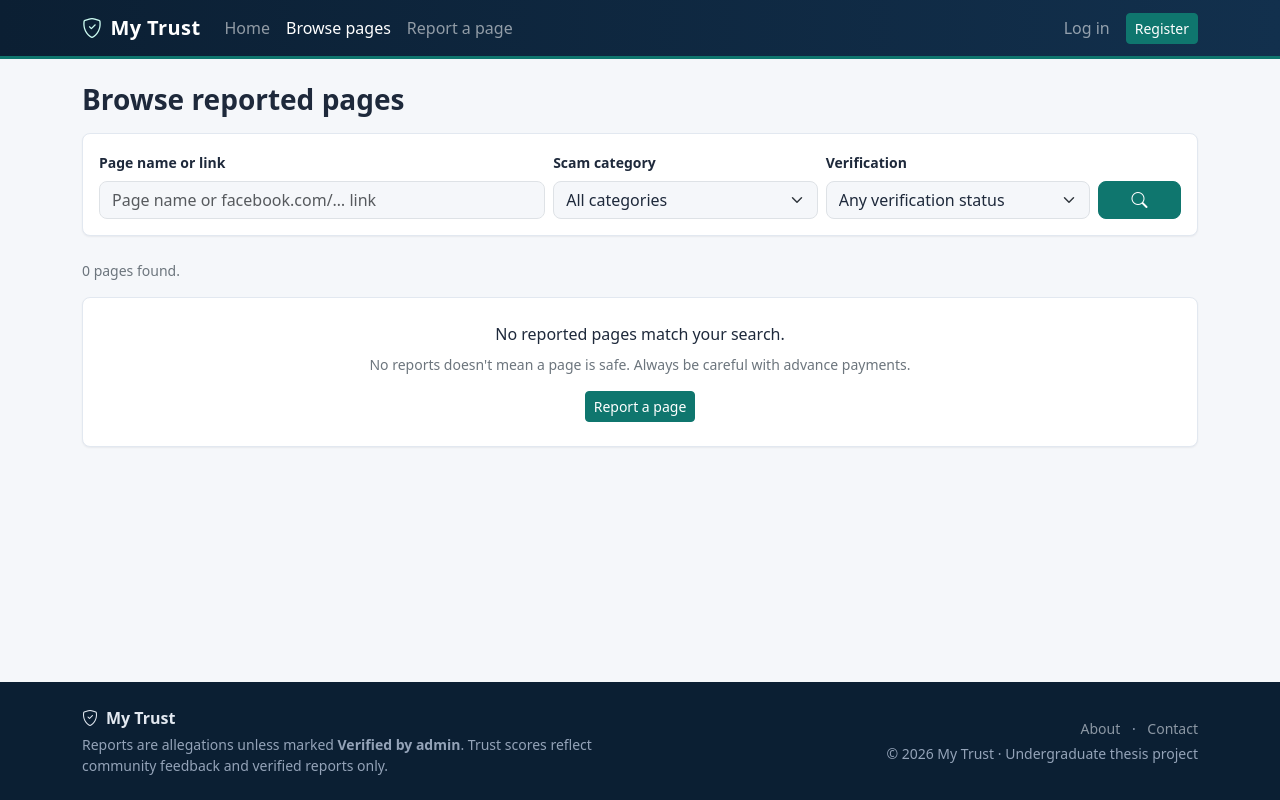
After one commit to muhammadtamimworkplace/my-trust, a Django app: page /pages/ in a window 1280 px wide. The commit adds this page. Run offline with Django 5.2, Linux system fonts and the light colour scheme; data that the repository does not hold is empty; parts of the project's set-up code (start-up, migrations or seed data) failed here and were passed over; some libraries are stand-ins or nearby versions.

Commit message:
feat: add page search and filters

```diff
--- a/reports/forms.py
+++ b/reports/forms.py
@@ -7,6 +7,28 @@ from core.validators import ALLOWED_IMAGE_EXTENSIONS, EVIDENCE_VALIDATORS
 
 from .models import ScamReport
 from .utils import normalize_facebook_url
+
+
+class PageSearchForm(BootstrapFormMixin, forms.Form):
+    """GET filters for the page list. Every field is optional."""
+
+    VERIFIED = "verified"
+    UNVERIFIED = "unverified"
+    STATUS_CHOICES = [
+        ("", "Any verification status"),
+        (VERIFIED, "Has verified reports"),
+        (UNVERIFIED, "Only unverified allegations"),
+    ]
+
+    q = forms.CharField(
+        label="Page name or link", required=False, max_length=255,
+        widget=forms.TextInput(attrs={"type": "search", "placeholder": "Page name or facebook.com/… link"}),
+    )
+    category = forms.ChoiceField(
+        label="Scam category", required=False,
+        choices=[("", "All categories")] + ScamReport.Category.choices,
+    )
+    status = forms.ChoiceField(label="Verification", required=False, choices=STATUS_CHOICES)
 
 
 class MultipleFileInput(forms.ClearableFileInput):
--- a/reports/services.py
+++ b/reports/services.py
@@ -1,14 +1,56 @@
 """Business logic for reports (kept out of views so it can be tested directly)."""
 import logging
 
+from django.core.exceptions import ValidationError
 from django.db import transaction
-from django.db.models import Count
+from django.db.models import Count, Max, Q
 
 from trustscore.services import recalculate_trust
 
 from .models import Evidence, FacebookPage, ScamReport
+from .utils import normalize_facebook_url
 
 logger = logging.getLogger(__name__)
+
+PUBLIC_REPORT = ~Q(reports__status=ScamReport.Status.REJECTED)
+
+
+def search_pages(query="", category="", verification=""):
+    """Pages matching the public search filters, newest reported first.
+
+    - `query`: a Facebook link (any form) is normalized and matched exactly;
+      anything else matches the page name (case-insensitive, partial).
+    - `category`: pages with a *public* (non-rejected) report in that category.
+    - `verification`: "verified" = at least one admin-verified report;
+      "unverified" = public allegations but no verified report.
+    Only pages with public information appear: a page whose only reports were
+    rejected (and that has no visible feedback) is not listed.
+    """
+    pages = FacebookPage.objects.select_related("trust").annotate(
+        public_reports=Count("reports", filter=PUBLIC_REPORT, distinct=True),
+        verified_reports=Count("reports", filter=Q(reports__status=ScamReport.Status.APPROVED), distinct=True),
+        visible_feedback=Count("feedback", filter=Q(feedback__is_hidden=False), distinct=True),
+        last_reported=Max("reports__created_at", filter=PUBLIC_REPORT),
+    ).filter(Q(public_reports__gt=0) | Q(visible_feedback__gt=0))
+
+    query = (query or "").strip()
+    if query:
+        try:
+            pages = pages.filter(url=normalize_facebook_url(query))
+        except ValidationError:
+            pages = pages.filter(name__icontains=query)
+
+    if category:
+        pages = pages.filter(
+            pk__in=ScamReport.objects.filter(category=category).exclude(status=ScamReport.Status.REJECTED)
+            .values("page_id")
+        )
+    if verification == "verified":
+        pages = pages.filter(verified_reports__gt=0)
+    elif verification == "unverified":
+        pages = pages.filter(verified_reports=0, public_reports__gt=0)
+
+    return pages.order_by("-last_reported", "name")
 
 
 def reports_by_user(user):
--- a/reports/urls.py
+++ b/reports/urls.py
@@ -5,6 +5,7 @@ from . import views
 app_name = "reports"
 
 urlpatterns = [
+    path("pages/", views.page_list, name="page_list"),
     path("reports/new/", views.report_create, name="report_create"),
     path("reports/mine/", views.my_reports, name="my_reports"),
     path("reports/<int:pk>/", views.report_detail, name="report_detail"),
--- a/reports/views.py
+++ b/reports/views.py
@@ -7,14 +7,33 @@ from django.http import FileResponse, Http404
 from django.shortcuts import get_object_or_404, redirect, render
 from django.views.decorators.cache import never_cache
 
-from .forms import AddEvidenceForm, ReportForm
+from .forms import AddEvidenceForm, PageSearchForm, ReportForm
 from .models import Evidence, ScamReport
-from .services import add_requested_evidence, reports_by_user, submit_report
+from .services import add_requested_evidence, reports_by_user, search_pages, submit_report
 
 EVIDENCE_CONTENT_TYPES = {"jpg": "image/jpeg", "jpeg": "image/jpeg", "png": "image/png"}
 REPORTS_PER_PAGE = 10
+PAGES_PER_PAGE = 12
 
 REPORT_FIELDS = ("category", "title", "description", "incident_date", "amount_lost")
+
+
+def page_list(request):
+    """Public search over reported Facebook pages (name or link, category, verification)."""
+    form = PageSearchForm(request.GET or None)
+    filters = form.cleaned_data if form.is_valid() else {}
+    pages = search_pages(filters.get("q", ""), filters.get("category", ""), filters.get("status", ""))
+    page_obj = Paginator(pages, PAGES_PER_PAGE).get_page(request.GET.get("page"))
+
+    query = request.GET.copy()
+    query.pop("page", None)
+    context = {
+        "form": form,
+        "page_obj": page_obj,
+        "query_string": query.urlencode(),
+        "is_filtered": any(filters.values()),
+    }
+    return render(request, "reports/page_list.html", context)
 
 
 @login_required
--- a/templates/partials/_navbar.html
+++ b/templates/partials/_navbar.html
@@ -1,5 +1,4 @@
-{# Site navigation. Links marked "placeholder" are connected when their pages exist: #}
-{# Browse (P7-T01). #}
+{# Site navigation. #}
 <nav class="navbar navbar-expand-lg navbar-dark mt-navbar" aria-label="Main navigation">
   <div class="container">
     <a class="navbar-brand d-flex align-items-center gap-2" href="{% url 'core:home' %}">
@@ -20,7 +19,9 @@
              {% if request.path == home_url %}aria-current="page"{% endif %} href="{{ home_url }}">Home</a>
         </li>
         <li class="nav-item">
-          <a class="nav-link disabled" aria-disabled="true">Browse pages</a> {# placeholder #}
+          {% url 'reports:page_list' as pages_url %}
+          <a class="nav-link{% if request.path == pages_url %} active{% endif %}"
+             {% if request.path == pages_url %}aria-current="page"{% endif %} href="{{ pages_url }}">Browse pages</a>
         </li>
         <li class="nav-item">
           {% url 'reports:report_create' as report_url %}
--- /dev/null
+++ b/templates/reports/page_list.html
@@ -0,0 +1,64 @@
+{% extends "base.html" %}
+
+{% block title %}Browse reported pages · My Trust{% endblock %}
+
+{% block content %}
+<div class="container">
+  <h1 class="h3 fw-bold mb-3">Browse reported pages</h1>
+
+  <form method="get" class="mt-card p-3 mb-4" role="search" aria-label="Search pages">
+    <div class="row g-2 align-items-end">
+      <div class="col-lg-5">
+        <label class="form-label small fw-semibold" for="{{ form.q.id_for_label }}">{{ form.q.label }}</label>
+        {{ form.q }}
+      </div>
+      <div class="col-sm-6 col-lg-3">
+        <label class="form-label small fw-semibold" for="{{ form.category.id_for_label }}">{{ form.category.label }}</label>
+        {{ form.category }}
+      </div>
+      <div class="col-sm-6 col-lg-3">
+        <label class="form-label small fw-semibold" for="{{ form.status.id_for_label }}">{{ form.status.label }}</label>
+        {{ form.status }}
+      </div>
+      <div class="col-lg-1 d-grid">
+        <button class="btn btn-accent" type="submit"><i class="bi bi-search" aria-hidden="true"></i><span class="d-lg-none ms-1">Search</span></button>
+      </div>
+    </div>
+    {% if is_filtered %}
+      <a class="small d-inline-block mt-2" href="{% url 'reports:page_list' %}">Clear filters</a>
+    {% endif %}
+  </form>
+
+  <p class="small text-secondary" aria-live="polite">
+    {{ page_obj.paginator.count }} page{{ page_obj.paginator.count|pluralize }} found{% if is_filtered %} for your filters{% endif %}.
+  </p>
+
+  {% if page_obj.object_list %}
+    <div class="row g-3">
+      {% for page in page_obj.object_list %}
+        <div class="col-md-6 col-xl-4">
+          <article class="mt-card h-100 p-3 d-flex flex-column">
+            <div class="d-flex justify-content-between align-items-start gap-2">
+              <h2 class="h6 fw-bold mb-1 text-break">{{ page.name }}</h2>
+              {% include "partials/_trust_badge.html" with trust=page.trust compact=True %}
+            </div>
+            <div class="small text-secondary text-break mb-3">{{ page.url|cut:"https://www." }}</div>
+            <div class="small mt-auto d-flex flex-wrap gap-3">
+              <span><i class="bi bi-patch-check me-1" aria-hidden="true"></i>{{ page.verified_reports }} verified</span>
+              <span><i class="bi bi-hourglass-split me-1" aria-hidden="true"></i>{{ page.trust.pending_report_count|default:0 }} unverified</span>
+              <span><i class="bi bi-people me-1" aria-hidden="true"></i>{{ page.visible_feedback }} feedback</span>
+            </div>
+          </article>
+        </div>
+      {% endfor %}
+    </div>
+    {% include "partials/_pagination.html" %}
+  {% else %}
+    <div class="mt-card p-4 text-center">
+      <p class="mb-2">No reported pages match your search.</p>
+      <p class="small text-secondary mb-3">No reports doesn't mean a page is safe. Always be careful with advance payments.</p>
+      <a class="btn btn-sm btn-accent" href="{% url 'reports:report_create' %}">Report a page</a>
+    </div>
+  {% endif %}
+</div>
+{% endblock %}
```
Also changed, not shown: docs/PROGRESS.md (+2 -2 lines), reports/tests/test_page_search.py (added, +103 -0 lines).
